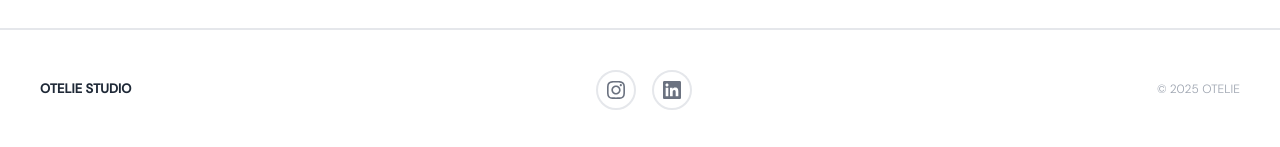
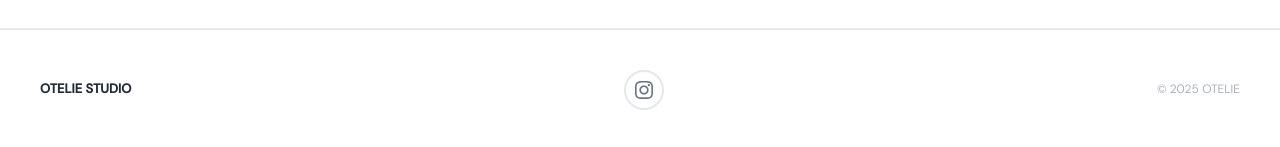
Before and after one commit to primantovani/otelie, a website: page index.html in a window 1280 px wide. Shown: the part 3480-3627 px from the top of the page. Drawn offline with nearby package versions, Linux system fonts and the light colour scheme; a web font is replaced by a local one.

Commit message:
Remove LinkedIn from footer
Co-Authored-By: Claude Sonnet 4.6 <noreply@anthropic.com>

```diff
--- a/index.html
+++ b/index.html
@@ -3270,16 +3270,7 @@
               d="M12 2.163c3.204 0 3.584.012 4.85.07 3.252.148 4.771 1.691 4.919 4.919.058 1.265.069 1.645.069 4.849 0 3.205-.012 3.584-.069 4.849-.149 3.225-1.664 4.771-4.919 4.919-1.266.058-1.644.07-4.85.07-3.204 0-3.584-.012-4.849-.07-3.26-.149-4.771-1.699-4.919-4.92-.058-1.265-.07-1.644-.07-4.849 0-3.204.013-3.583.07-4.849.149-3.227 1.664-4.771 4.919-4.919 1.266-.057 1.645-.069 4.849-.069zm0-2.163c-3.259 0-3.667.014-4.947.072-4.358.2-6.78 2.618-6.98 6.98-.059 1.281-.073 1.689-.073 4.948 0 3.259.014 3.668.072 4.948.2 4.358 2.618 6.78 6.98 6.98 1.281.058 1.689.072 4.948.072 3.259 0 3.668-.014 4.948-.072 4.354-.2 6.782-2.618 6.979-6.98.059-1.28.073-1.689.073-4.948 0-3.259-.014-3.667-.072-4.947-.196-4.354-2.617-6.78-6.979-6.98-1.281-.059-1.69-.073-4.949-.073zm0 5.838c-3.403 0-6.162 2.759-6.162 6.162s2.759 6.163 6.162 6.163 6.162-2.759 6.162-6.163c0-3.403-2.759-6.162-6.162-6.162zm0 10.162c-2.209 0-4-1.79-4-4 0-2.209 1.791-4 4-4s4 1.791 4 4c0 2.21-1.791 4-4 4zm6.406-11.845c-.796 0-1.441.645-1.441 1.44s.645 1.44 1.441 1.44c.795 0 1.439-.645 1.439-1.44s-.644-1.44-1.439-1.44z"
             /></svg
         ></a>
-        <a
-          href="https://linkedin.com/company/otelie"
-          target="_blank"
-          class="social-link"
-          aria-label="LinkedIn"
-          ><svg viewBox="0 0 24 24">
-            <path
-              d="M20.447 20.452h-3.554v-5.569c0-1.328-.027-3.037-1.852-3.037-1.853 0-2.136 1.445-2.136 2.939v5.667H9.351V9h3.414v1.561h.046c.477-.9 1.637-1.85 3.37-1.85 3.601 0 4.267 2.37 4.267 5.455v6.286zM5.337 7.433c-1.144 0-2.063-.926-2.063-2.065 0-1.138.92-2.063 2.063-2.063 1.14 0 2.064.925 2.064 2.063 0 1.139-.925 2.065-2.064 2.065zm1.782 13.019H3.555V9h3.564v11.452zM22.225 0H1.771C.792 0 0 .774 0 1.729v20.542C0 23.227.792 24 1.771 24h20.451C23.2 24 24 23.227 24 22.271V1.729C24 .774 23.2 0 22.222 0h.003z"
-            /></svg
-        ></a>
+
       </div>
       <div class="fc" data-en="© 2025 OTELIE" data-pt="© 2025 OTELIE">
         © 2025 OTELIE
```
